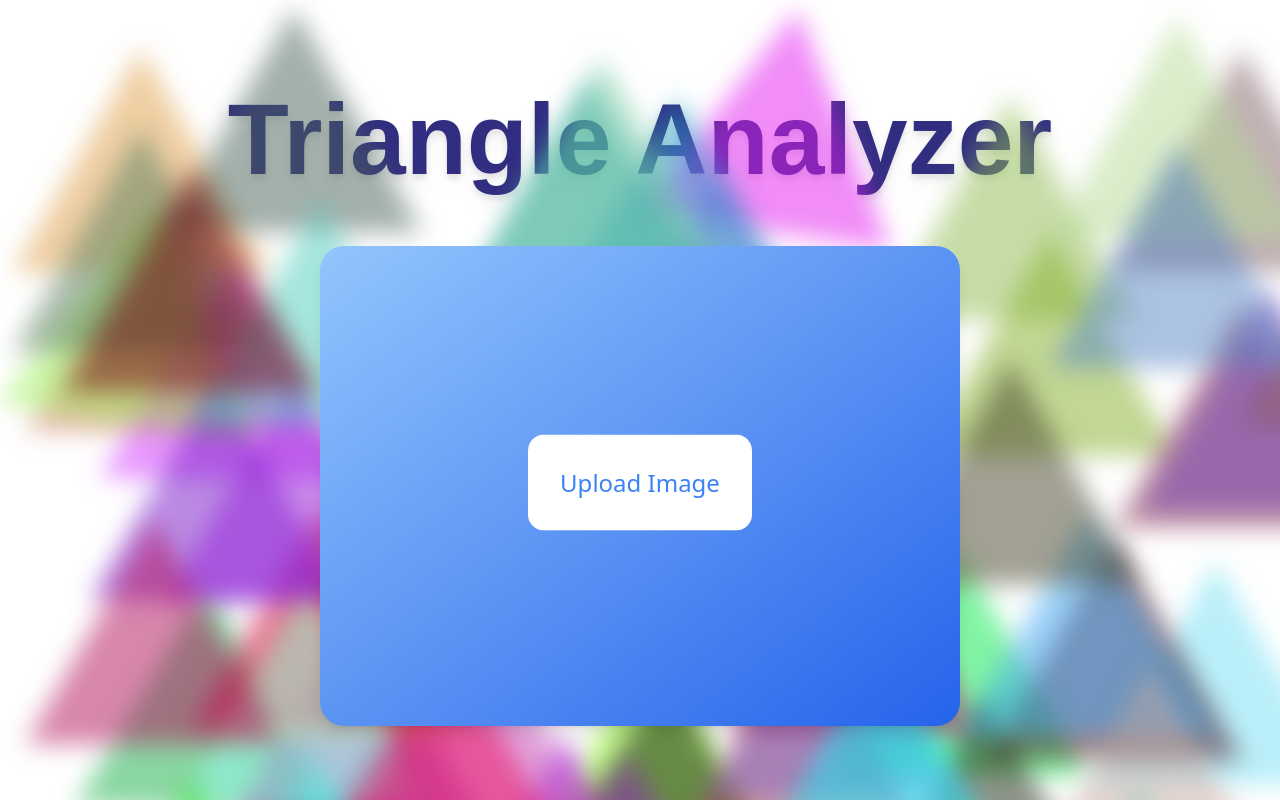
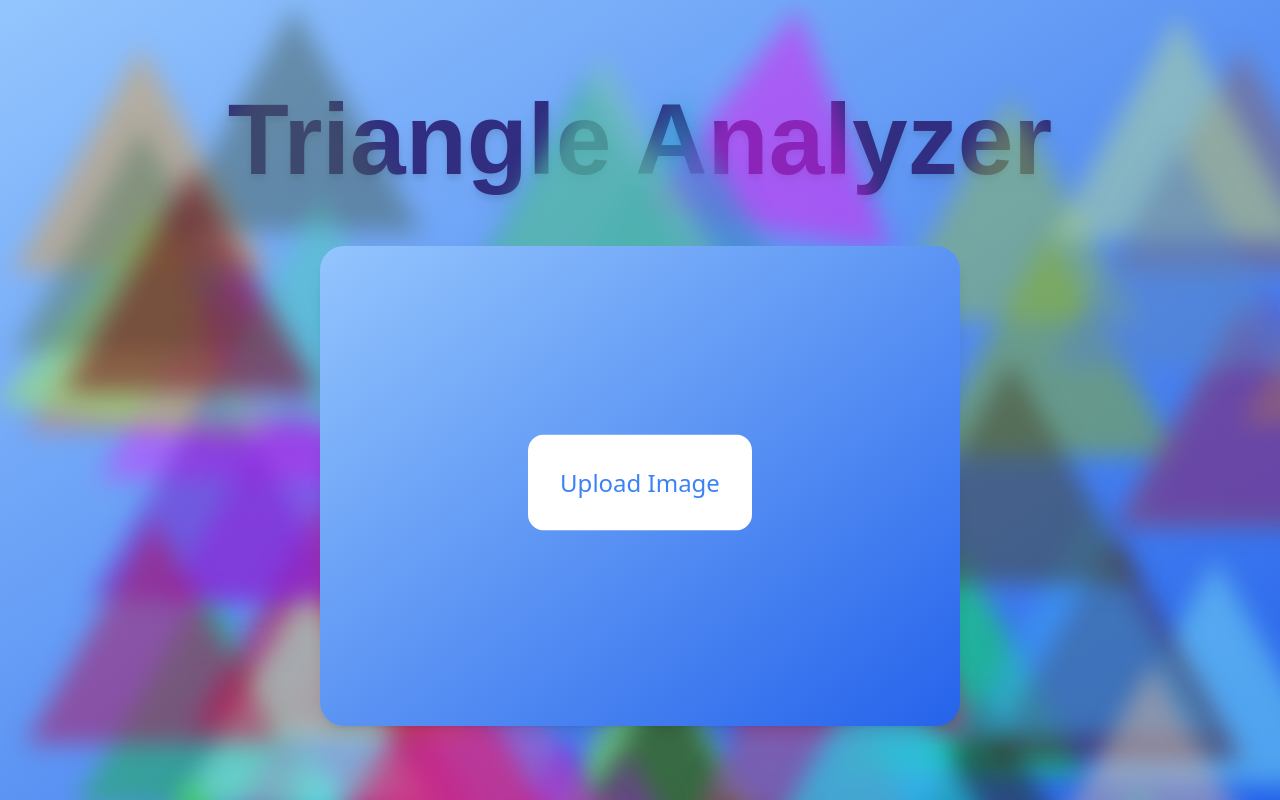
Before and after one commit to hqunted/Object_Identifier_Web, a React (Create React App) app: page / in a window 1280 px wide. Built offline with nearby package versions, Linux system fonts and the light colour scheme; what tailwindcss-gradients would draw is missing.

Commit message:
feat: update custom spacing

```diff
--- a/src/components/Header.tsx
+++ b/src/components/Header.tsx
@@ -1,6 +1,6 @@
 export const Header = () => {
   return (
-    <div className="flex items-center 2xl:p-0.5 2xl:pl-[4%] 2xl:justify-start 2xl:text-[180px] 2xl:pt-[2%] xl:py-[5%] xl:text-[100px] lg:text-[100px] lg:py-[5%] md:py-[10%] sm:py-[30%] sm:justify-center sm:text-[150px]  space-x-2 text-indigo-900 font-bold font-amaticsc drop-shadow-lg transform  transition duration-300">
+    <div className="flex items-center 2xl:p-0.5 2xl:pl-2xl 2xl:justify-start 2xl:text-[180px] 2xl:pt-[2%] xl:py-[5%] xl:text-[100px] lg:text-[100px] lg:py-[5%] md:py-[10%] sm:py-[30%] sm:justify-center sm:text-[150px]  space-x-2 text-indigo-900 font-bold font-amaticsc drop-shadow-lg transform  transition duration-300">
       <div>Triangle Analyzer</div>
     </div>
   );
--- a/src/layouts/DefaultLayout.tsx
+++ b/src/layouts/DefaultLayout.tsx
@@ -7,8 +7,8 @@ export interface DefaultLayoutProps {
 
 export const DefaultLayout = ({ children }: DefaultLayoutProps) => {
   return (
-    <div className="relative w-screen h-screen overflow-hidden">
-      <div className="absolute inset-0 bg-gradient-to-br from-blue-300 to-blue-600"></div>
+    <div className="relative w-screen h-screen overflow-hidden bg-gradient-to-br from-blue-300 to-blue-600 ">
+      <div className="absolute inset-0"></div>
       <div>
         <Header />
         <BackgroundTriangles />
```
